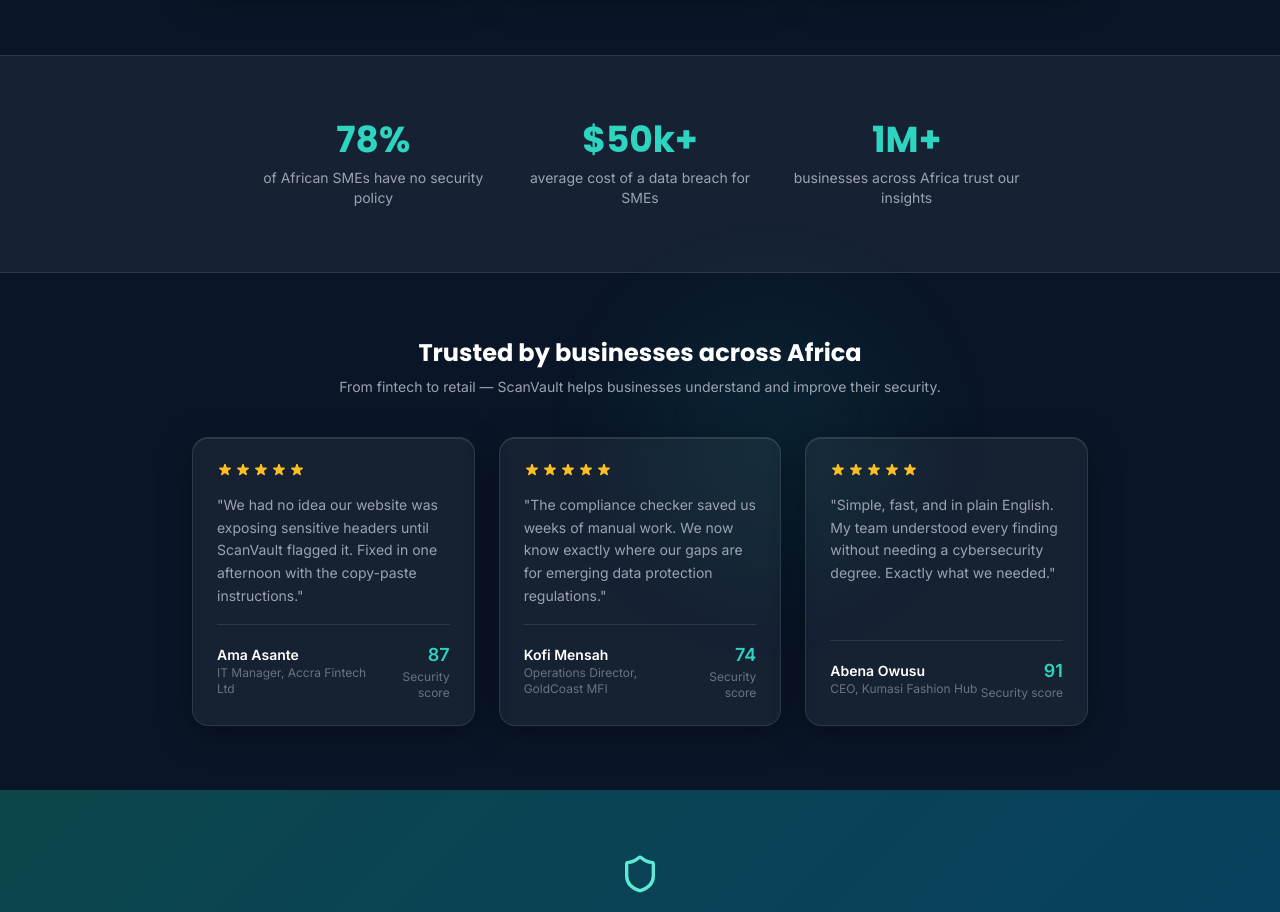
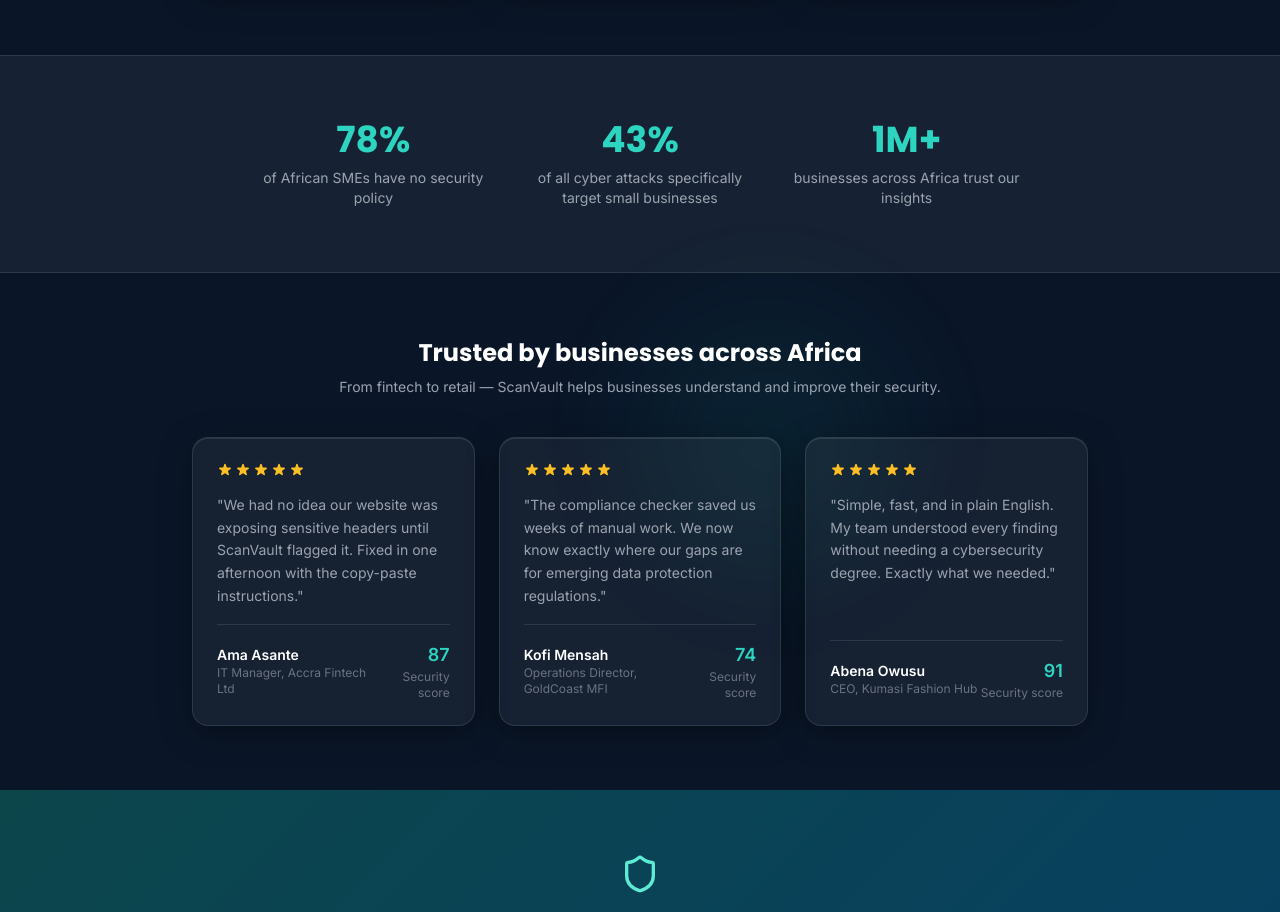
Before and after one commit to yussif4112mohammed/CyberGh, a Next.js app: page / in a window 1280 px wide. Shown: the part 1240-2152 px from the top of the page. Built offline with nearby package versions, Linux system fonts and the light colour scheme; no server answers; the database is empty.

Commit message:
Update landing page statistic to target small business vulnerability

```diff
--- a/app/page.tsx
+++ b/app/page.tsx
@@ -23,7 +23,7 @@
 
 const STATS = [
   { value: '78%',  label: 'of African SMEs have no security policy' },
-  { value: '$50k+', label: 'average cost of a data breach for SMEs' },
+  { value: '43%', label: 'of all cyber attacks specifically target small businesses' },
   { value: '1M+', label: 'businesses across Africa trust our insights' },
 ];
 
```
